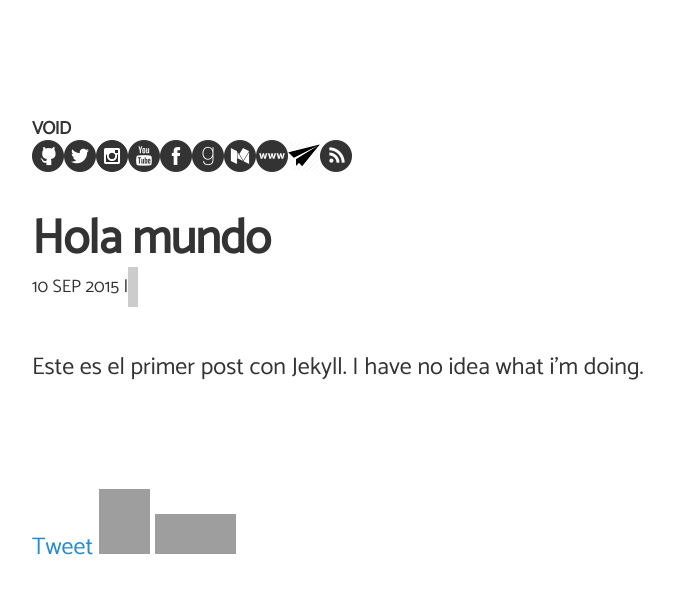
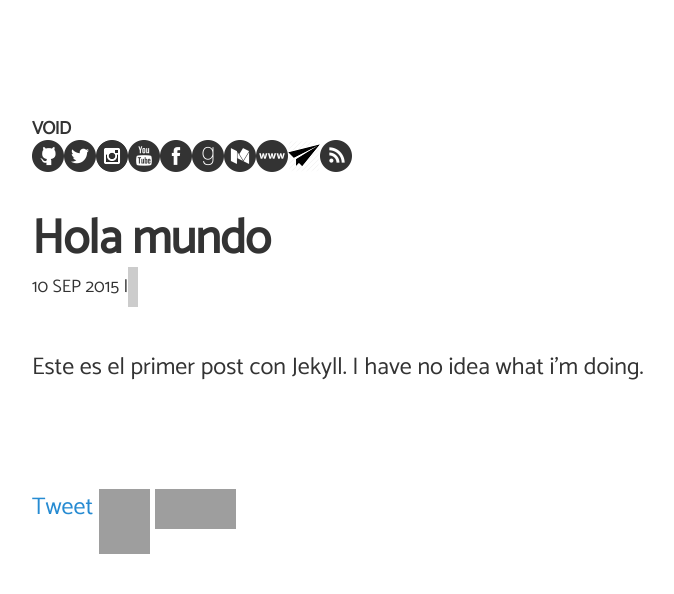
Before and after one commit to angelsimon/angelsimon.github.io, a Jekyll site: the page built from _posts/2015-09-10-hola-mundo.md, in a window 1280 px wide. Shown: the top 594 px of the page, without its empty margins (32-706 px from the left). Built offline with Jekyll 4.4.1, drawn with Linux system fonts in a browser that asks for light colours; nearby versions of some CDN libraries; comment, search, counter and statistics services are not loaded; grey boxes are pictures that could not be loaded.

Commit message:
Update post.html

```diff
--- a/_layouts/post.html
+++ b/_layouts/post.html
@@ -29,15 +29,15 @@ comments: true
 
 </br></br>
 
-<div id="social-stuff" style="display: inline-block;  flex-wrap: wrap;">
+<div id="social-stuff">
   <!-- Twitter -->
   <a href="https://twitter.com/share" data-via="void" class="twitter-share-button" data-show-count="true">Tweet</a><script async src="//platform.twitter.com/widgets.js" charset="utf-8"></script>
 
   <!-- Facebook Like -->
-  <iframe src="https://www.facebook.com/plugins/like.php?href={{ site.baseurl }}{{ post.url }}&width=51&layout=box_count&action=like&size=small&show_faces=false&share=false&height=65&appId" width="51" height="65" style="border:none;overflow:hidden" scrolling="no" frameborder="0" allowTransparency="true"></iframe>
+  <iframe src="https://www.facebook.com/plugins/like.php?href={{ site.baseurl }}{{ post.url }}&width=51&layout=box_count&action=like&size=small&show_faces=false&share=false&height=65&appId" width="51" height="65" style="vertical-align:top;zoom:1;*display:inline; border:none;overflow:hidden" scrolling="no" frameborder="0" allowTransparency="true"></iframe>
 
   <!-- Facebook Share -->
-  <iframe src="https://www.facebook.com/plugins/share_button.php?href={{ site.baseurl }}{{ post.url }}&layout=box_count&mobile_iframe=true&width=81&height=40&appId" width="81" height="40" style="border:none;overflow:hidden" scrolling="no" frameborder="0" allowTransparency="true"></iframe>
+  <iframe src="https://www.facebook.com/plugins/share_button.php?href={{ site.baseurl }}{{ post.url }}&layout=box_count&mobile_iframe=true&width=81&height=40&appId" width="81" height="40" style="vertical-align:top;zoom:1;*display:inline; border:none;overflow:hidden" scrolling="no" frameborder="0" allowTransparency="true"></iframe>
 </div>
 
     <div id="disqus_thread"></div>
```
